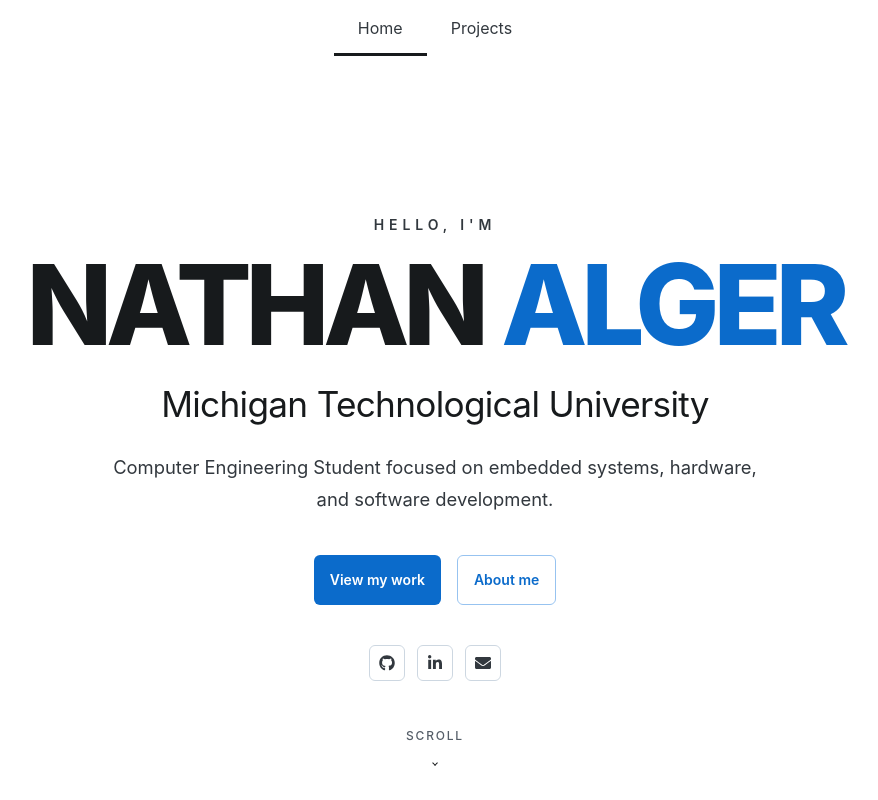
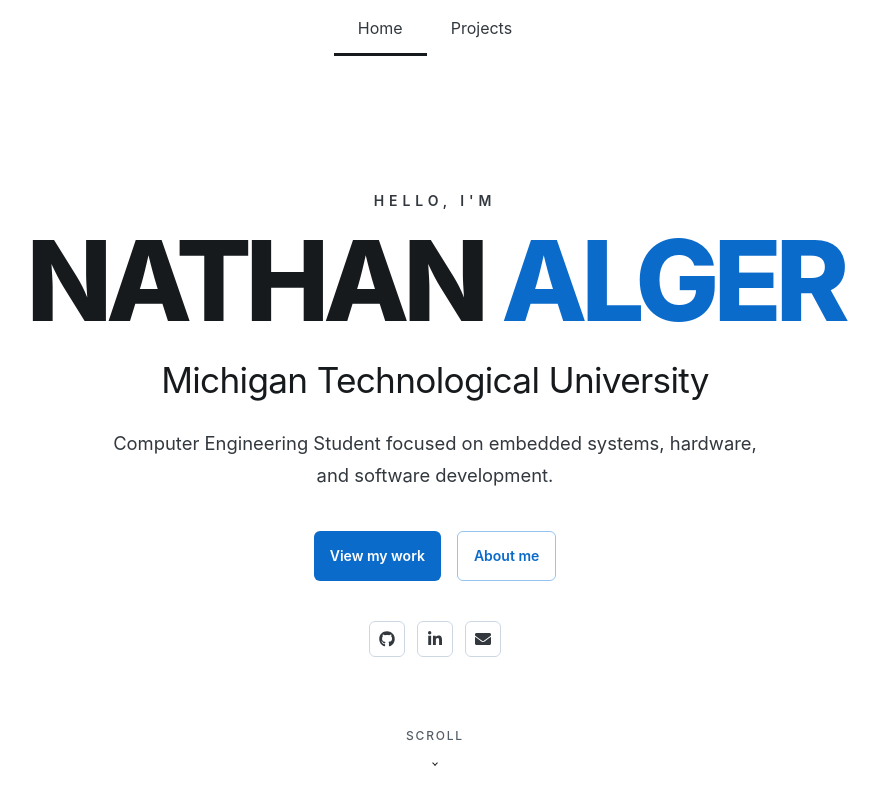
Before and after one commit to nathanalger/portfolio, a React (Vite) app in the folder frontend/: page / in a window 1280 px wide. Shown: the top 800 px of the page, without its empty margins (205-1083 px from the left). Built offline with nearby package versions, Linux system fonts and the light colour scheme.

Commit message:
fix: shift properly

```diff
--- a/frontend/src/components/HeroHeader.tsx
+++ b/frontend/src/components/HeroHeader.tsx
@@ -26,6 +26,7 @@
           textAlign: "center",
           position: "relative",
           zIndex: 1,
+          transform: "translateY(-3vh)",
         }}
       >
         <Typography
```
